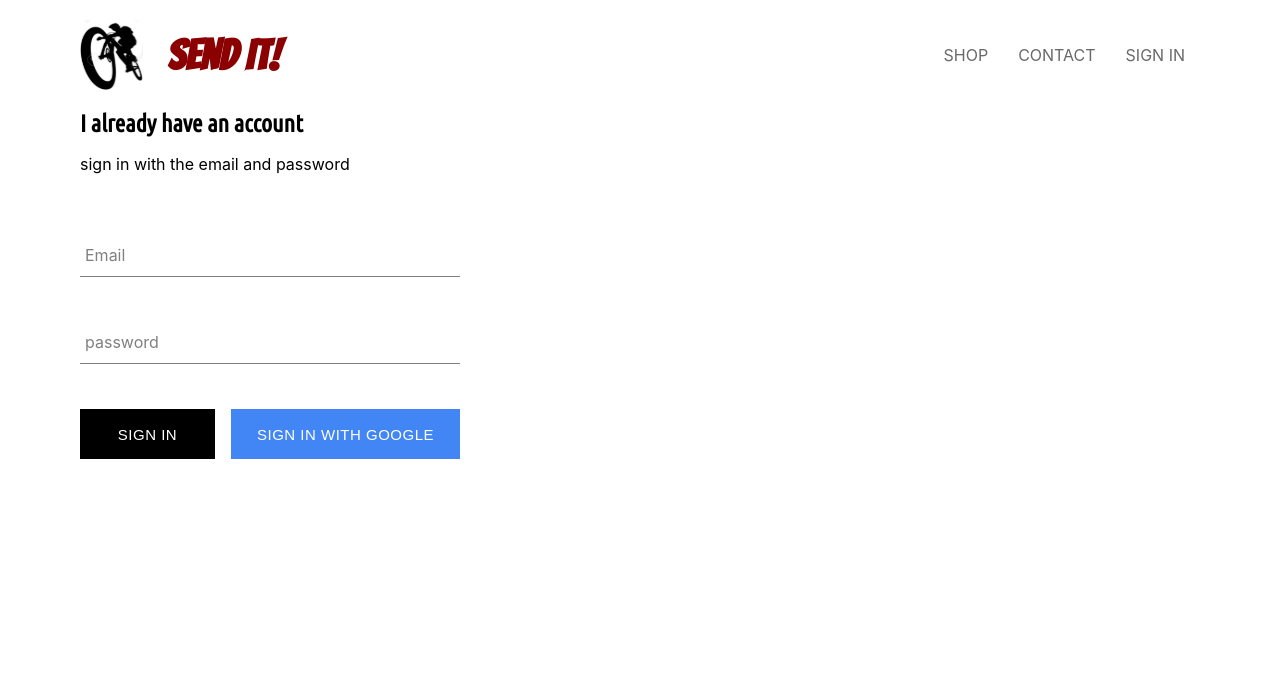
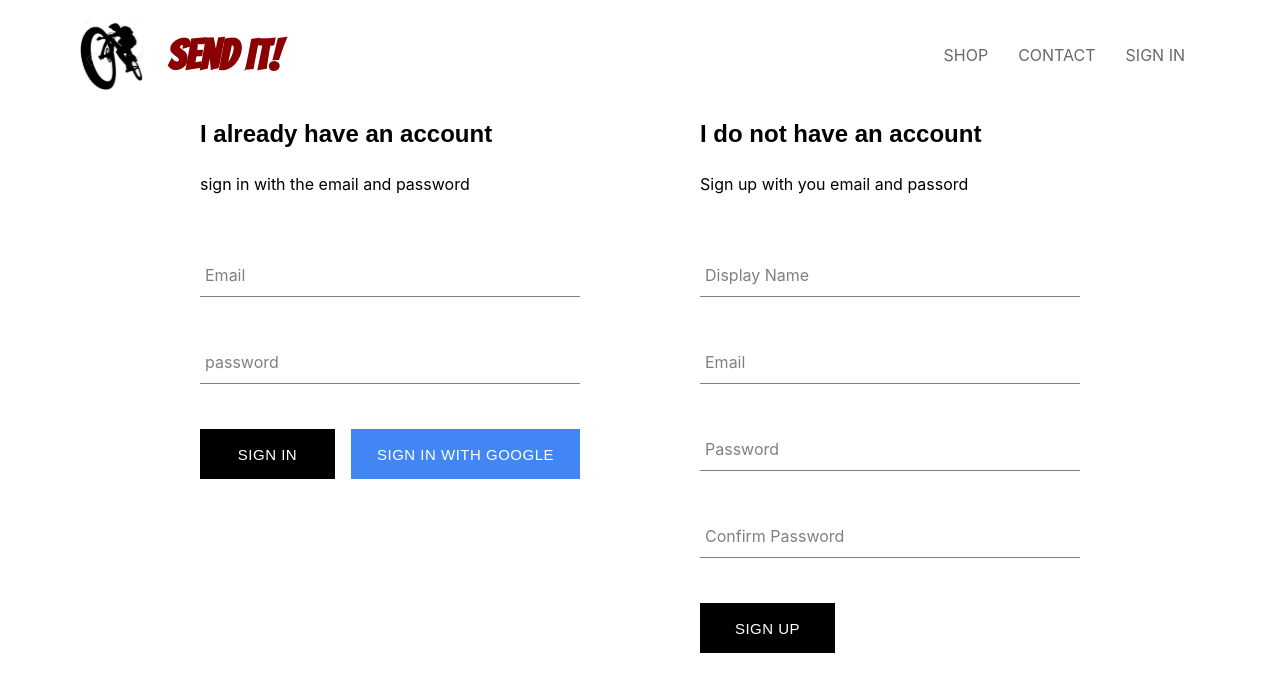
Before and after one commit to jaychuck/sendit-clothing, a React (Create React App) app: page /signin in a window 1280 px wide. Shown: the top 692 px of the page. Built offline with nearby package versions, Linux system fonts and the light colour scheme; no server answers.

Commit message:
added in the sign in and sign up components

```diff
--- a/src/App.js
+++ b/src/App.js
@@ -8,7 +8,10 @@ import JacketsPage from './pages/jacketsPage/JacketsPage';
 import AuthenticationPage from './pages/authenticationPage/AuthenticationPage';
 import Header from '../src/components/header/Header';
 
-import { auth } from '../src/firebase/firebase.utils';
+import {
+    auth,
+    createUserProfileDocument,
+} from '../src/firebase/firebase.utils';
 
 import './App.scss';
 
@@ -21,9 +24,21 @@ class App extends Component {
     }
     unsubscribeFromAuth = null;
     componentDidMount() {
-        this.unsubscribeFromAuth = auth.onAuthStateChanged((user) => {
-            this.setState({ currentUser: user });
-            console.log(user);
+        this.unsubscribeFromAuth = auth.onAuthStateChanged(async (userAuth) => {
+            if (userAuth) {
+                const userRef = await createUserProfileDocument(userAuth);
+
+                userRef.onSnapshot((snapShot) => {
+                    this.setState({
+                        currentUser: {
+                            id: snapShot.id,
+                            ...snapShot.data(),
+                        },
+                    });
+                    console.log(this.state);
+                });
+            }
+            this.setState({ currentUser: userAuth });
         });
     }
 
--- a/src/App.scss
+++ b/src/App.scss
@@ -4,7 +4,7 @@ h3,
 h4,
 h5,
 h6 {
-    font-family: 'Ubuntu Condensed', sans-serif;
+    font-family: 'MyWebFont', sans-serif;
     margin: 0;
     padding: 0;
 }
--- a/src/components/signIn/SignIn.js
+++ b/src/components/signIn/SignIn.js
@@ -29,7 +29,7 @@ class SignIn extends Component {
     render() {
         return (
             <div className='signIn'>
-                <h2>I already have an account</h2>
+                <h2 className='signInHeading'>I already have an account</h2>
                 <p>sign in with the email and password</p>
                 <form onSubmit={this.handleSubmit}>
                     <FormInput
--- a/src/components/signIn/SignIn.scss
+++ b/src/components/signIn/SignIn.scss
@@ -2,7 +2,7 @@
     width: 380px;
     display: flex;
     flex-direction: column;
-    .title {
+    .signInHeading {
         margin: 10px 0;
     }
     .buttons {
--- /dev/null
+++ b/src/components/signUp/SignUp.js
@@ -0,0 +1,95 @@
+import React, { Component } from 'react';
+import FormInput from '../../components/formInput/FormInput';
+import CustomButton from '../../components/customButton/CustomButton';
+
+import { auth, createUserProfileDocument } from '../../firebase/firebase.utils';
+import './SignUp.scss';
+
+class SignUp extends Component {
+    constructor(props) {
+        super(props);
+        this.state = {
+            displayName: '',
+            email: '',
+            password: '',
+            confirmPassword: '',
+        };
+    }
+    handleSubmit = async (event) => {
+        event.preventDefault();
+        const { displayName, email, password, confirmPassword } = this.state;
+        if (password !== confirmPassword) {
+            alert('Your confirm password does not match the password');
+            return;
+        }
+        try {
+            const { user } = await auth.createUserWithEmailAndPassword(
+                email,
+                password
+            );
+            await createUserProfileDocument(user, { displayName });
+            this.setState({
+                displayName: '',
+                email: '',
+                password: '',
+                confirmPassword: '',
+            });
+        } catch (error) {
+            console.error(error);
+        }
+    };
+    handleChange = (event) => {
+        const { name, value } = event.target;
+        this.setState({
+            [name]: value,
+        });
+    };
+    render() {
+        const { displayName, email, password, confirmPassword } = this.state;
+        return (
+            <div className='signUp'>
+                <h2 className='signUpHeading'>I do not have an account</h2>
+                <p>Sign up with you email and passord</p>
+                <form onSubmit={this.handleSubmit}>
+                    <FormInput
+                        label={'Display Name'}
+                        name={'displayName'}
+                        type={'text'}
+                        value={displayName}
+                        onChange={this.handleChange}
+                        required
+                    />
+                    <FormInput
+                        label={'Email'}
+                        name={'email'}
+                        type={'email'}
+                        value={email}
+                        onChange={this.handleChange}
+                        required
+                    />
+                    <FormInput
+                        label={'Password'}
+                        name={'password'}
+                        type={'password'}
+                        value={password}
+                        onChange={this.handleChange}
+                        required
+                    />
+                    <FormInput
+                        label={'Confirm Password'}
+                        name={'confirmPassword'}
+                        type={'password'}
+                        value={confirmPassword}
+                        onChange={this.handleChange}
+                        required
+                    />
+                    <div className='formButtons'>
+                        <CustomButton type={'submit'}>Sign up</CustomButton>
+                    </div>
+                </form>
+            </div>
+        );
+    }
+}
+
+export default SignUp;
--- /dev/null
+++ b/src/components/signUp/SignUp.scss
@@ -0,0 +1,9 @@
+.signUp {
+    width: 380px;
+    display: flex;
+    flex-direction: column;
+}
+
+.signUpHeading {
+    margin: 10px 0;
+}
--- a/src/firebase/firebase.utils.js
+++ b/src/firebase/firebase.utils.js
@@ -13,6 +13,29 @@ const config = {
     appId: '1:767096823548:web:7048604b80abe45fd28179',
 };
 
+export const createUserProfileDocument = async (userAuth, additionalData) => {
+    if (!userAuth) return;
+
+    const userRef = firestore.doc(`users/${userAuth.uid}`);
+    const snapShot = await userRef.get();
+    if (!snapShot.exists) {
+        const { displayName, email } = userAuth;
+        const createdAt = new Date();
+
+        try {
+            await userRef.set({
+                displayName,
+                email,
+                createdAt,
+                ...additionalData,
+            });
+        } catch (error) {
+            console.log('error creating user', error.message);
+        }
+    }
+    return userRef;
+};
+
 firebase.initializeApp(config);
 
 export const auth = firebase.auth();
--- a/src/pages/authenticationPage/AuthenticationPage.js
+++ b/src/pages/authenticationPage/AuthenticationPage.js
@@ -1,10 +1,12 @@
 import React from 'react';
 import SignIn from '../../components/signIn/SignIn';
+import SignUp from '../../components/signUp/SignUp';
 import './AuthenticationPage.scss';
 
 const AuthenticationPage = () => (
     <div className='authenticationContainer'>
         <SignIn />
+        <SignUp />
     </div>
 );
 
--- a/src/pages/authenticationPage/AuthenticationPage.scss
+++ b/src/pages/authenticationPage/AuthenticationPage.scss
@@ -0,0 +1,4 @@
+.authenticationContainer {
+    display: flex;
+    justify-content: space-evenly;
+}
```
